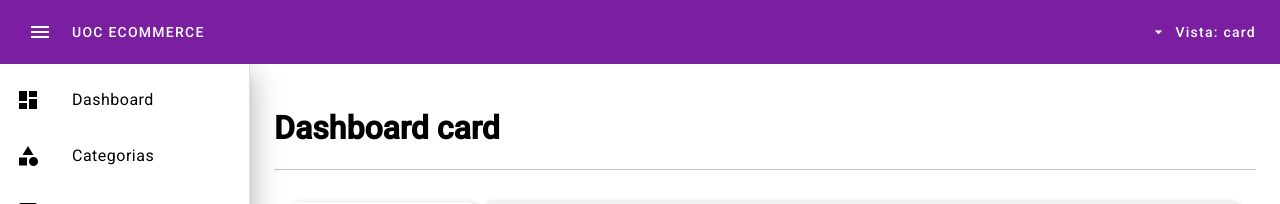
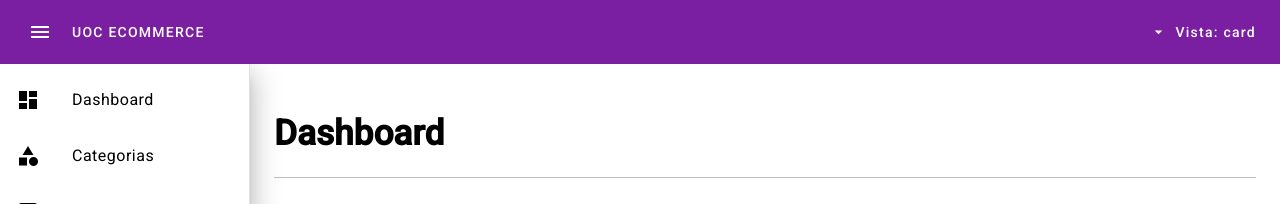
Before and after one commit to ajfp2/pec5-pwa, an Angular app: page /dashboard in a window 1280 px wide. Shown: the top 204 px of the page. Built offline with nearby package versions, Linux system fonts and the light colour scheme; no server answers.

Commit message:
Texto ajuste h1

```diff
--- a/src/app/Products/components/home/home.component.html
+++ b/src/app/Products/components/home/home.component.html
@@ -1,4 +1,4 @@
-<h1>Dashboard {{ ls.getMode() }}</h1>
+<h1 class="title_h1">Dashboard</h1>
 <mat-divider></mat-divider>
 
 <div class="dashboard-container">
--- a/src/app/Products/components/home/home.component.scss
+++ b/src/app/Products/components/home/home.component.scss
@@ -1,6 +1,14 @@
 $mqMaxWidth: 768px;
 $shadow: #f3f3f3;
 
+
+
+.title_h1{
+    font-size: 2.2em;
+    @media (max-width: $mqMaxWidth) {
+        font-size: 1.6em;
+    }
+}
 .text-center {
     text-align: center;
 }
```
